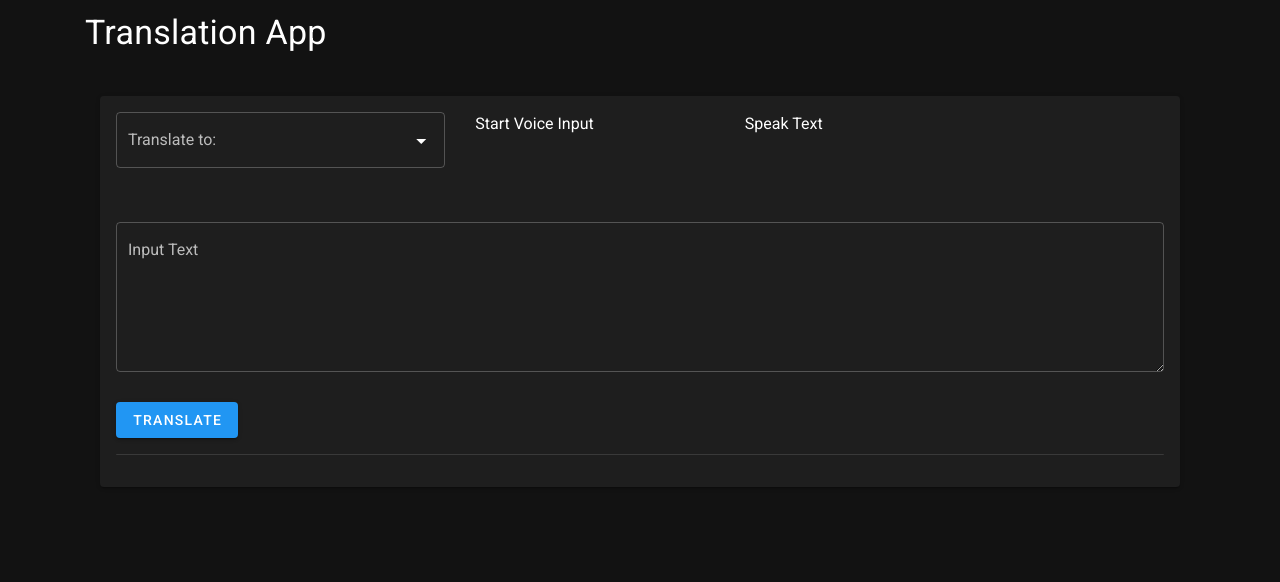
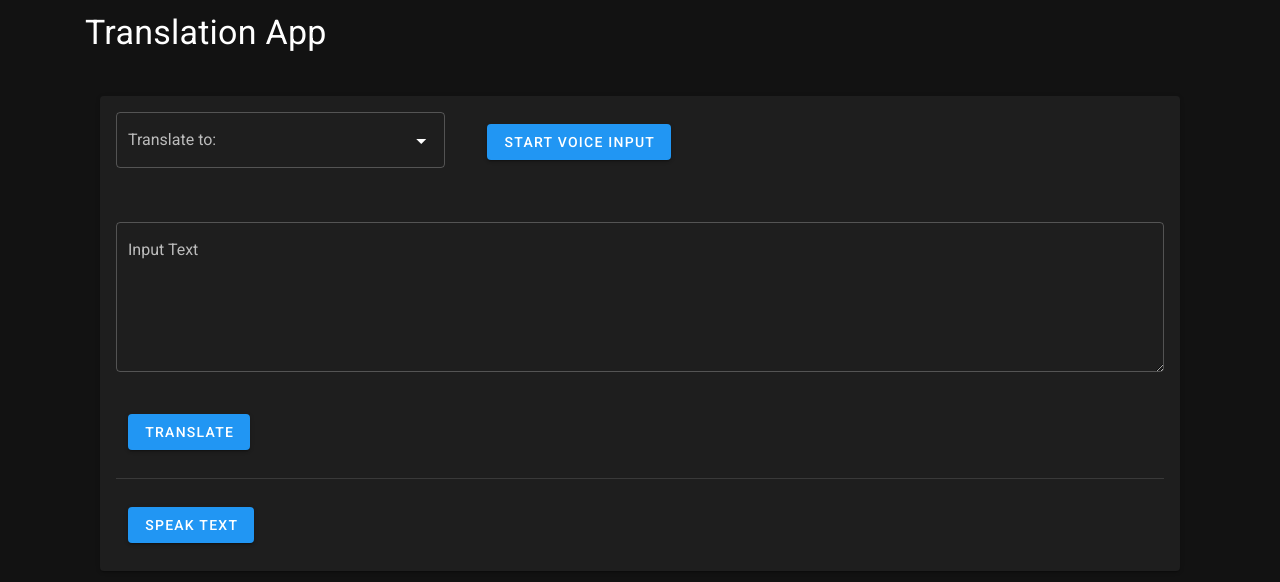
Before and after one commit to esimonds09/translation-app, a Nuxt app: page / in a window 1280 px wide. Shown: the top 582 px of the page. Built offline with nearby package versions, Linux system fonts and the light colour scheme.

Commit message:
Vuetify buttons on VoiceInput VoiceOutput. Move voice output btn on Translation.vue

```diff
--- a/components/Translation.vue
+++ b/components/Translation.vue
@@ -16,9 +16,6 @@
             @voice-input-active="handleVoiceInputActive"
           />
         </v-col>
-        <v-col cols="12" sm="3">
-          <VoiceOutput :textToSpeak="translatedText" :lang="selectedLanguage" />
-        </v-col>
       </v-row>
       <v-row>
         <v-col cols="12" sm="12">
@@ -30,13 +27,21 @@
           ></v-textarea>
         </v-col>
       </v-row>
-      <v-btn @click="translateText" color="primary">Translate</v-btn>
+      <v-btn @click="translateText" color="primary" class="ma-3"
+        >Translate</v-btn
+      >
 
       <v-divider class="my-4"></v-divider>
-
+      <v-row>
+        <v-col cols="12" sm="3">
+          <VoiceOutput :textToSpeak="translatedText" :lang="selectedLanguage" />
+        </v-col>
+      </v-row>
       <v-card v-if="translatedText" outlined>
-        <v-card-title>Translated Text</v-card-title>
-        <v-card-text>{{ translatedText }}</v-card-text>
+        <v-row>
+          <v-card-title>Translated Text</v-card-title>
+          <v-card-text>{{ translatedText }}</v-card-text>
+        </v-row>
       </v-card>
     </v-card>
   </v-container>
--- a/components/VoiceInput.vue
+++ b/components/VoiceInput.vue
@@ -1,7 +1,8 @@
 <template>
   <div>
-    <button @click="startSpeechRecognition">Start Voice Input</button>
-    <!-- <p>{{ recognizedText }}</p> -->
+    <v-btn @click="startSpeechRecognition" color="primary" class="ma-3"
+      >Start Voice Input</v-btn
+    >
   </div>
 </template>
 
--- a/components/VoiceOutput.vue
+++ b/components/VoiceOutput.vue
@@ -1,6 +1,6 @@
 <template>
   <div>
-    <button @click="speakText">Speak Text</button>
+    <v-btn @click="speakText" color="primary" class="ma-3">Speak Text</v-btn>
   </div>
 </template>
 
```
